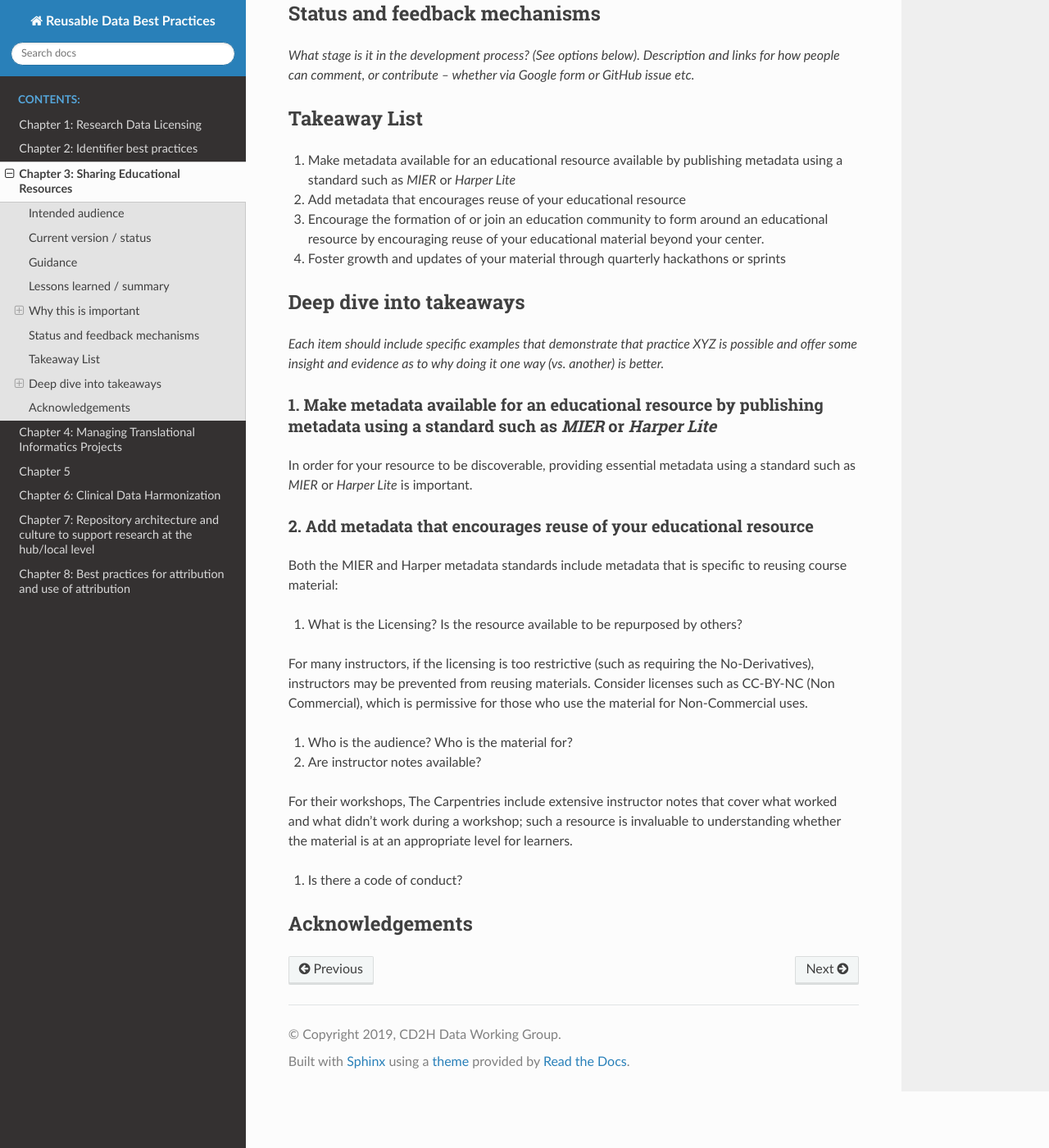
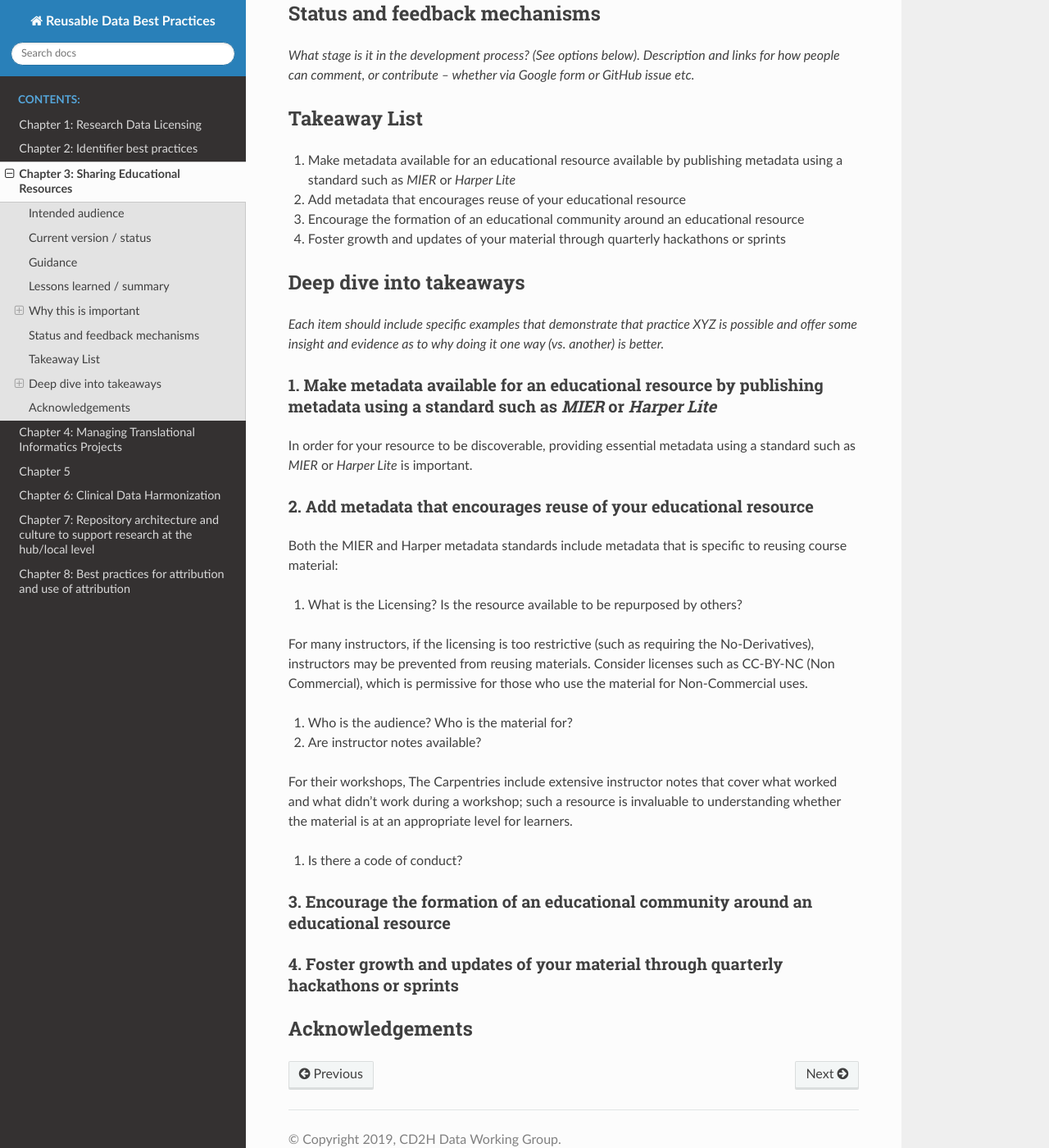
Before and after one commit to data2health/informatics-playbook, a Sphinx documentation site: the page built from docs/chapters/chapter_3.md, in a window 1280 px wide and 1400 px high, scrolled down 1356 px. Shown: the whole window at 82% size. Built offline with Sphinx 7.4.7 and the Read the Docs theme 2.0.0, drawn with Linux system fonts in a browser that asks for light colours.

Commit message:
Update chapter_3.md

```diff
--- a/docs/chapters/chapter_3.md
+++ b/docs/chapters/chapter_3.md
@@ -44,7 +44,7 @@ One alternative to a single site maintaining an education resource is providing
 
 1. Make metadata available for an educational resource available by publishing metadata using a standard such as *MIER* or *Harper Lite*
 2. Add metadata that encourages reuse of your educational resource
-3. Encourage the formation of or join an education community to form around an educational resource by encouraging reuse of your educational material beyond your center.
+3. Encourage the formation of an educational community around an educational resource
 4. Foster growth and updates of your material through quarterly hackathons or sprints
 
 ## Deep dive into takeaways
@@ -71,6 +71,9 @@ For their workshops, The Carpentries include extensive instructor notes that cov
 
 3. Is there a code of conduct?
 
+### 3. Encourage the formation of an educational  community around an educational resource
+
+### 4. Foster growth and updates of your material through quarterly hackathons or sprints
 
 
 ## Acknowledgements
```
